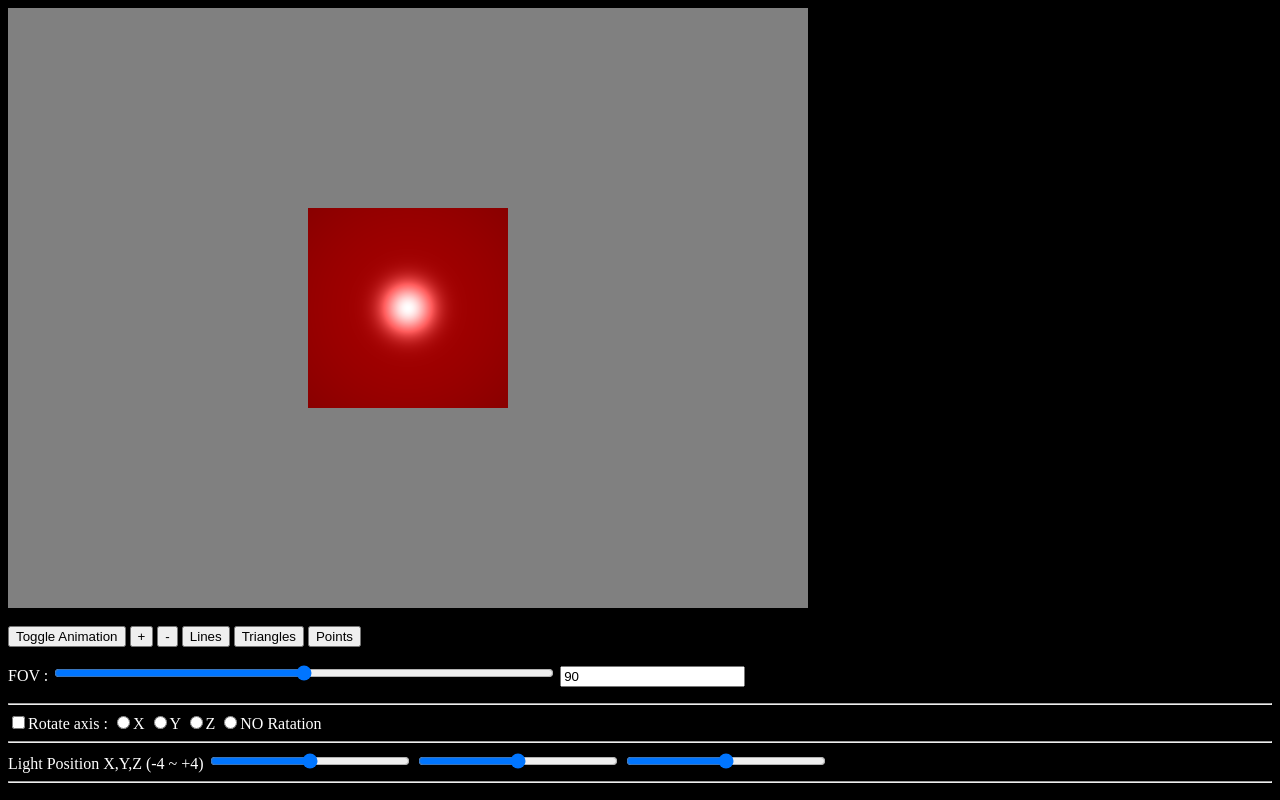
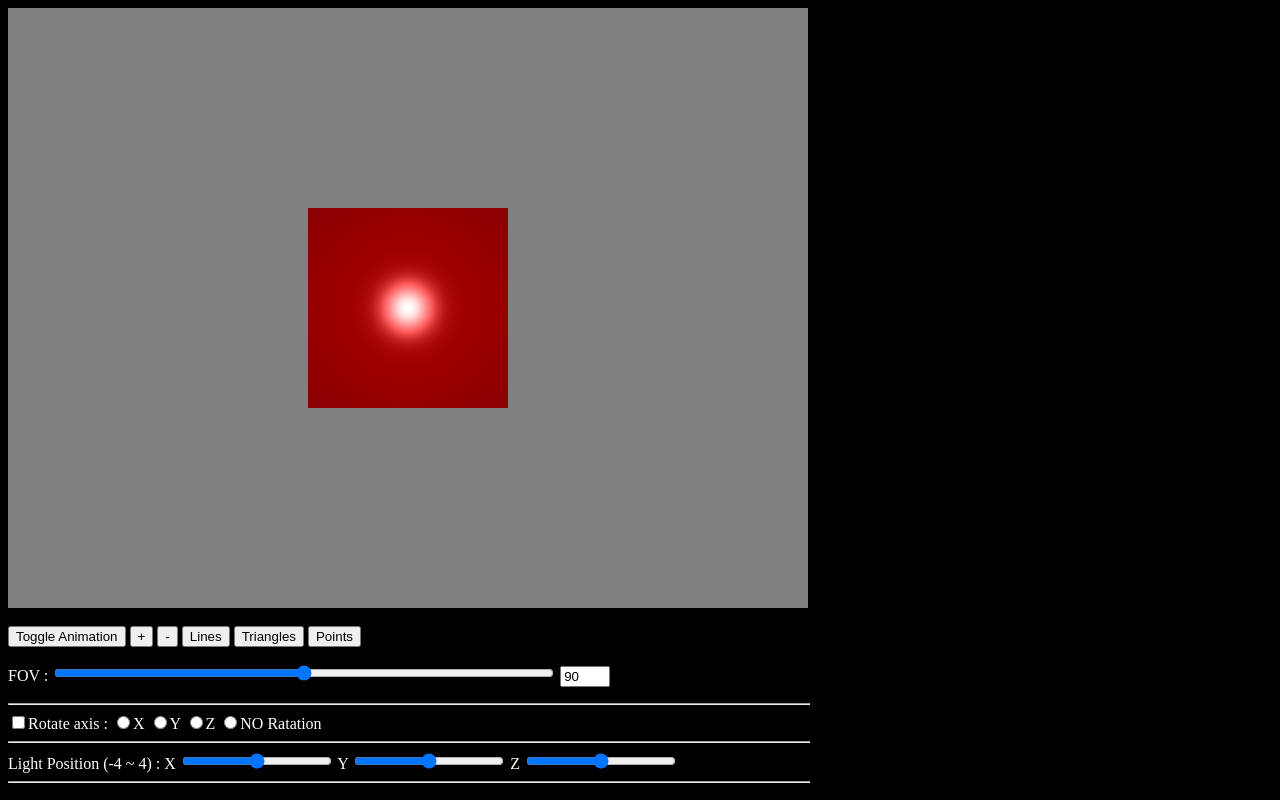
Before and after one commit to junyeoop/WebGL_Project, a plain HTML site: page index.html in a window 1280 px wide. Drawn offline with Linux system fonts and the light colour scheme.

Commit message:
Fix html

```diff
--- a/index.html
+++ b/index.html
@@ -21,21 +21,21 @@
 <p>
 	FOV :
 	<input style="width:500px" id="fov_range" type="range" min="10" max="170" value="90" oninput="fn_update_fov(this.value);">
-	<input type="text" id="textFOV" value="90">
+	<input style="width:50px" type="text" id="textFOV" value="90">
 </body>
 
-<br/><hr>
+<br/><hr style="width:800px" align="left">
 <input type="checkbox" onclick="rotateToggle()"><label>Rotate axis :</label>
 <input name="axis" type="radio" onclick="rotateAxis(1)"><label>X </label>
 <input name="axis" type="radio" onclick="rotateAxis(2)"><label>Y </label>
 <input name="axis" type="radio" onclick="rotateAxis(3)"><label>Z </label>
 <input name="axis" type="radio" onclick="rotateAxis(4)"><label>NO Ratation </label>
-<br/><hr>
-<label>Light Position X,Y,Z (-4 ~ +4)</label>
-<input style="width:200px" type="range" min="-100" max="100" value="0" oninput="light_posx = this.value/25 ;">
-<input style="width:200px" type="range" min="-100" max="100" value="0" oninput="light_posy = this.value/25 ;">
-<input style="width:200px" type="range" min="-100" max="100" value="0" oninput="light_posz = this.value/25 ;">
-<br/><hr>
+<br/><hr style="width:800px" align="left">
+<label>Light Position (-4 ~ 4) : </label>
+<label> X </label><input style="width:150px" type="range" min="-100" max="100" value="0" oninput="light_posx = this.value/25 ;">
+<label> Y </label><input style="width:150px" type="range" min="-100" max="100" value="0" oninput="light_posy = this.value/25 ;">
+<label> Z </label><input style="width:150px" type="range" min="-100" max="100" value="0" oninput="light_posz = this.value/25 ;">
+<br/><hr style="width:800px" align="left">
 
 <!--<br/><hr>-->
 <!--<input type="checkbox" onclick="flag_draw_twice ^= 1;"><label>Draw One more box | Position : </label>-->
```
